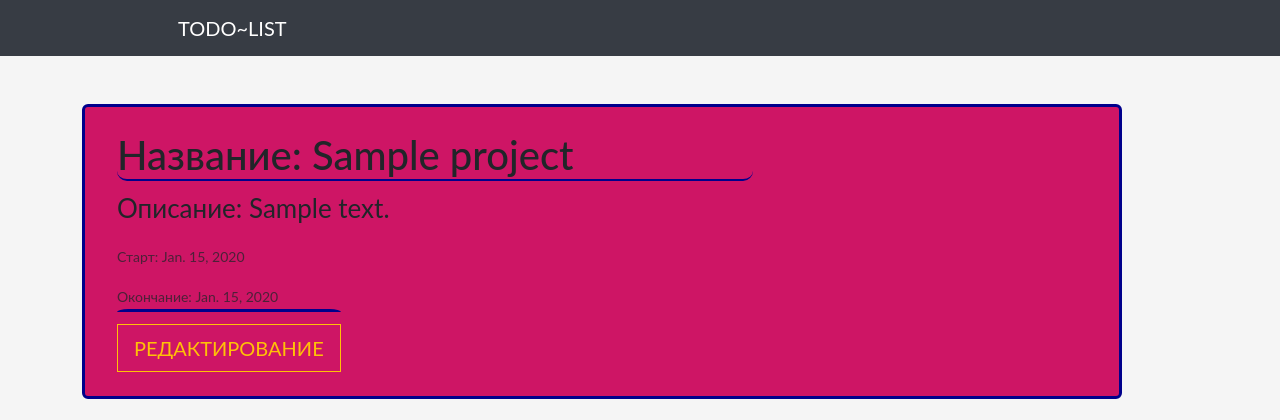
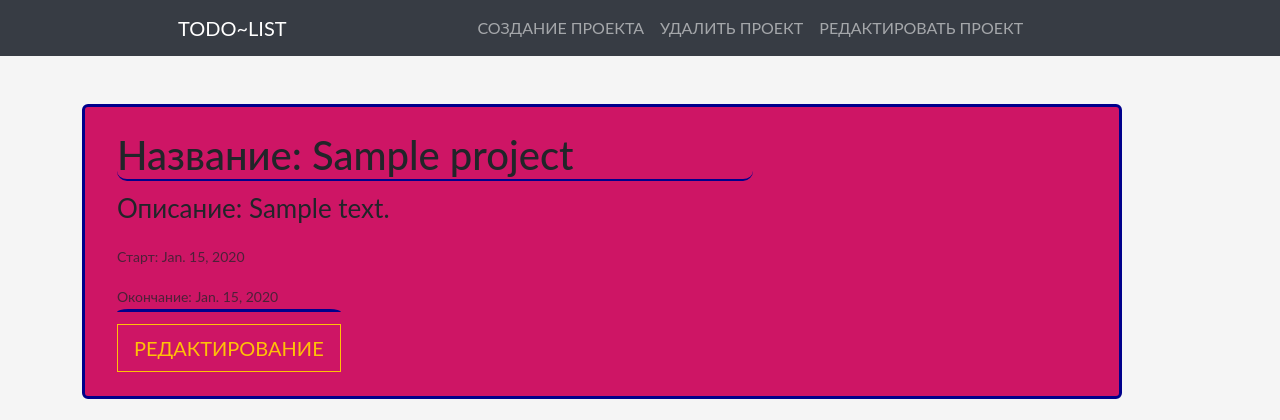
Before and after one commit to PandoraGrims/To-Do-list-boris, a Django app: page /projects/1 in a window 1280 px wide. Shown: the top 420 px of the page. Run offline with Django 4.2, Linux system fonts and the light colour scheme; tables that the repository leaves empty hold one stand-in row (values such as "Sample post"); parts of the project's set-up code (start-up, migrations or seed data) failed here and were passed over.

Commit message:
Удалил лишний код

```diff
--- a/source/webapp/templates/project/project_detail_view.html
+++ b/source/webapp/templates/project/project_detail_view.html
@@ -1,15 +1,15 @@
 {% extends "base_html_my.html" %}
-{#{% block link %}#}
-{#    <li class="nav-item">#}
-{#        <a class="nav-link" href="{% url "task_add" %}">Создание задачи</a>#}
-{#    </li>#}
-{#    <li class="nav-item">#}
-{#        <a class="nav-link" href="{% url "task_delete_view" task.pk %}">Удалить задачу</a>#}
-{#    </li>#}
-{#    <li class="nav-item">#}
-{#        <a class="nav-link" href="{% url "task_update_view" task.pk %}">Редактировать задачу</a>#}
-{#    </li>#}
-{#{% endblock %}#}
+{% block link %}
+    <li class="nav-item">
+        <a class="nav-link" href="{% url "project_add" %}">Создание Проекта</a>
+    </li>
+    <li class="nav-item">
+        <a class="nav-link" href="{% url "project_delete_view" task.pk %}">Удалить Проект</a>
+    </li>
+    <li class="nav-item">
+        <a class="nav-link" href="{% url "project_update_view" task.pk %}">Редактировать проект</a>
+    </li>
+{% endblock %}
 
 {% block title %}Детали Проекта{% endblock %}
 
@@ -22,12 +22,6 @@
                     <h1 class="card-title" style="border-bottom: 2px solid darkblue; border-radius: 10px">
                         Название: {{ project.name }}</h1>
                     <p class="card-text" style="font-size: 26px;">Описание: {{ project.description }}</p>
-{#                    {% for type in task.type.all %}#}
-{#                        <p class="card-text card-text-1 text-uppercase"#}
-{#                           style="font-size: 24px;">Тип: {{ type.type_name }}</p>#}
-{#                    {% endfor %}#}
-{#                    <p class="card-text" style="font-size: 26px;">Подробное#}
-{#                        описание: {{ task.detailed_description }}</p>#}
                     <p class="card-text"><small class="text-body-secondary">Старт: {{ project.start_date }}</small>
                     </p>
                     <p class="card-text"><small class="text-body-secondary">Окончание: {{ project.end_date }}</small>
```
Also changed, not shown: source/webapp/templates/project/project_create_view.html (+0 -10 lines), source/webapp/templates/project/project_list_view.html (+1 -8 lines).
